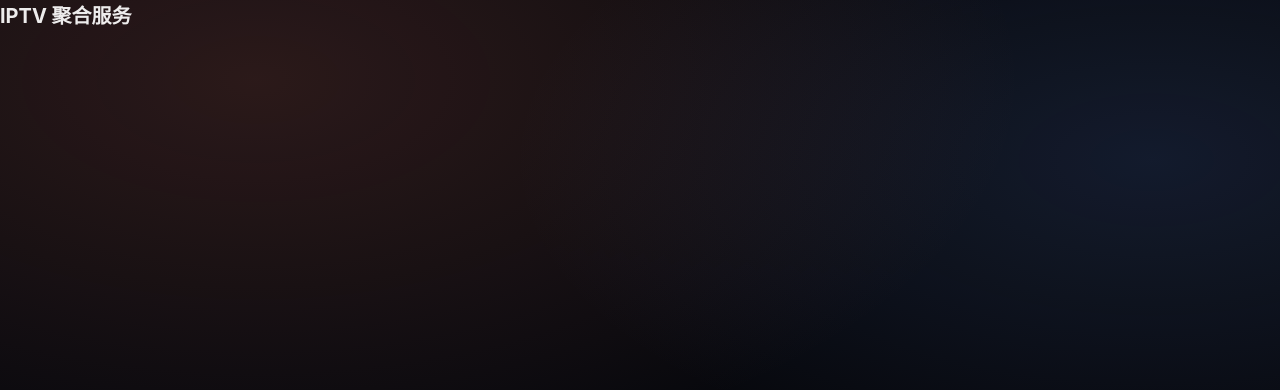
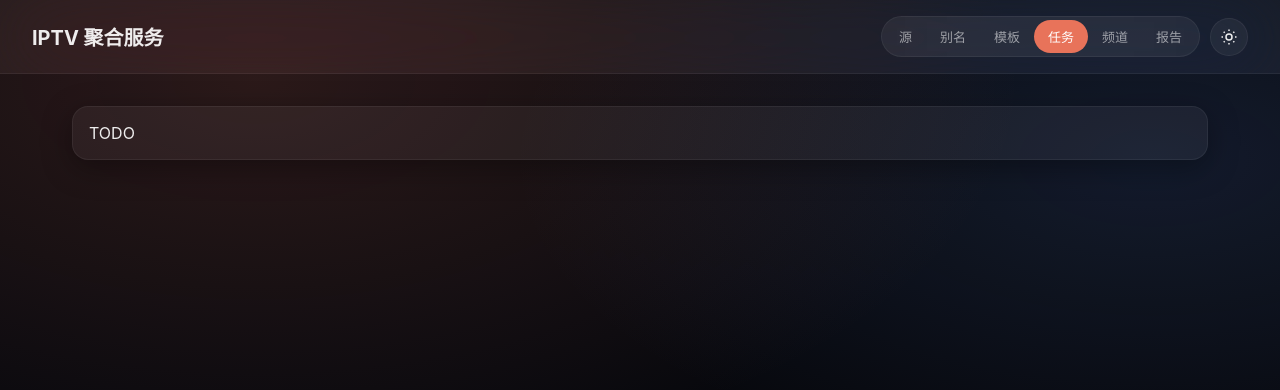
Before and after one commit to wujiyu115/get_iptv, a React (Vite) app in the folder frontend/: page / in a window 1280 px wide. Shown: the top 390 px of the page. Built offline with nearby package versions, Linux system fonts and the light colour scheme.

Commit message:
feat: App shell — theme toggle, tab segmented control, panel placeholders

```diff
--- /dev/null
+++ b/frontend/src/App.tsx
@@ -0,0 +1,53 @@
+import { useEffect, useState } from 'react';
+import { Sun, Moon } from './icons';
+import SourcesPanel from './components/SourcesPanel';
+import AliasPanel from './components/AliasPanel';
+import TemplatePanel from './components/TemplatePanel';
+import TaskPanel from './components/TaskPanel';
+import ChannelsPanel from './components/ChannelsPanel';
+import ReportPanel from './components/ReportPanel';
+
+type Tab = 'sources' | 'aliases' | 'templates' | 'task' | 'channels' | 'report';
+const TABS: { k: Tab; label: string }[] = [
+  { k: 'sources', label: '源' }, { k: 'aliases', label: '别名' },
+  { k: 'templates', label: '模板' }, { k: 'task', label: '任务' },
+  { k: 'channels', label: '频道' }, { k: 'report', label: '报告' },
+];
+
+export default function App() {
+  const [tab, setTab] = useState<Tab>('task');
+  const [theme, setTheme] = useState<'dark' | 'light'>(
+    () => (localStorage.getItem('iptv-theme') as 'dark' | 'light') || 'dark');
+
+  useEffect(() => {
+    document.documentElement.setAttribute('data-theme', theme);
+    localStorage.setItem('iptv-theme', theme);
+  }, [theme]);
+
+  return (
+    <>
+      <header>
+        <div className="brand">IPTV 聚合服务</div>
+        <div className="tools">
+          <div className="seg">
+            {TABS.map(t => (
+              <button key={t.k} className={tab === t.k ? 'active' : ''}
+                onClick={() => setTab(t.k)}>{t.label}</button>
+            ))}
+          </div>
+          <button className="icon-btn" onClick={() => setTheme(theme === 'dark' ? 'light' : 'dark')}>
+            {theme === 'dark' ? <Sun /> : <Moon />}
+          </button>
+        </div>
+      </header>
+      <main>
+        {tab === 'sources' && <SourcesPanel />}
+        {tab === 'aliases' && <AliasPanel />}
+        {tab === 'templates' && <TemplatePanel />}
+        {tab === 'task' && <TaskPanel />}
+        {tab === 'channels' && <ChannelsPanel />}
+        {tab === 'report' && <ReportPanel />}
+      </main>
+    </>
+  );
+}
--- /dev/null
+++ b/frontend/src/components/AliasPanel.tsx
@@ -0,0 +1 @@
+export default function AliasPanel() { return <div className="card">TODO</div>; }
--- /dev/null
+++ b/frontend/src/components/ChannelsPanel.tsx
@@ -0,0 +1 @@
+export default function ChannelsPanel() { return <div className="card">TODO</div>; }
--- /dev/null
+++ b/frontend/src/components/PlayerOverlay.tsx
@@ -0,0 +1,3 @@
+export default function PlayerOverlay(_props: { url?: string; name?: string; onClose?: () => void }) {
+  return null;
+}
--- /dev/null
+++ b/frontend/src/components/ReportPanel.tsx
@@ -0,0 +1 @@
+export default function ReportPanel() { return <div className="card">TODO</div>; }
--- /dev/null
+++ b/frontend/src/components/SourcesPanel.tsx
@@ -0,0 +1 @@
+export default function SourcesPanel() { return <div className="card">TODO</div>; }
--- /dev/null
+++ b/frontend/src/components/TaskPanel.tsx
@@ -0,0 +1 @@
+export default function TaskPanel() { return <div className="card">TODO</div>; }
--- /dev/null
+++ b/frontend/src/components/TemplatePanel.tsx
@@ -0,0 +1 @@
+export default function TemplatePanel() { return <div className="card">TODO</div>; }
--- a/frontend/src/index.tsx
+++ b/frontend/src/index.tsx
@@ -1,6 +1,4 @@
 import { createRoot } from 'react-dom/client';
+import App from './App';
 import './index.css';
-
-// NOTE: Task 19 will introduce App.tsx and switch this to `render(<App />)`.
-// Placeholder render keeps the scaffold build green without pulling in App yet.
-createRoot(document.getElementById('root')!).render(<div className="brand">IPTV 聚合服务</div>);
+createRoot(document.getElementById('root')!).render(<App />);
```
